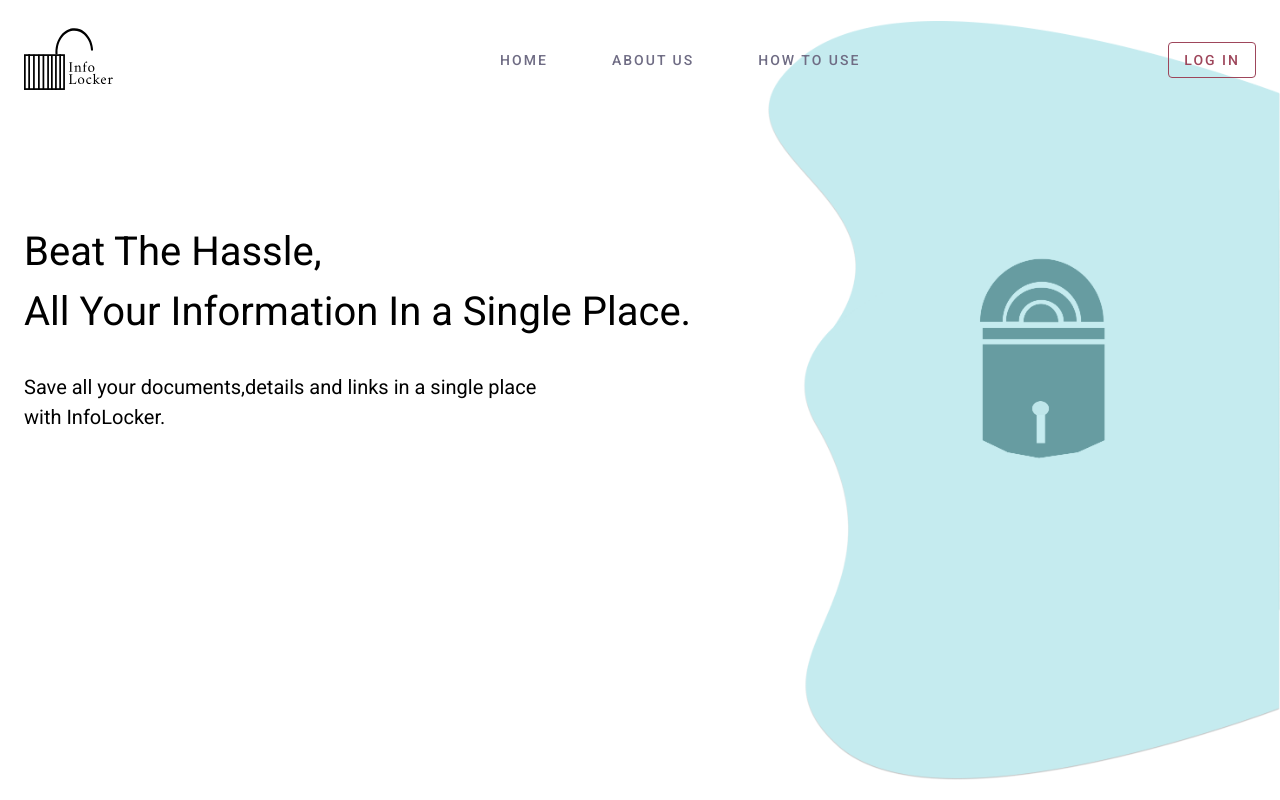
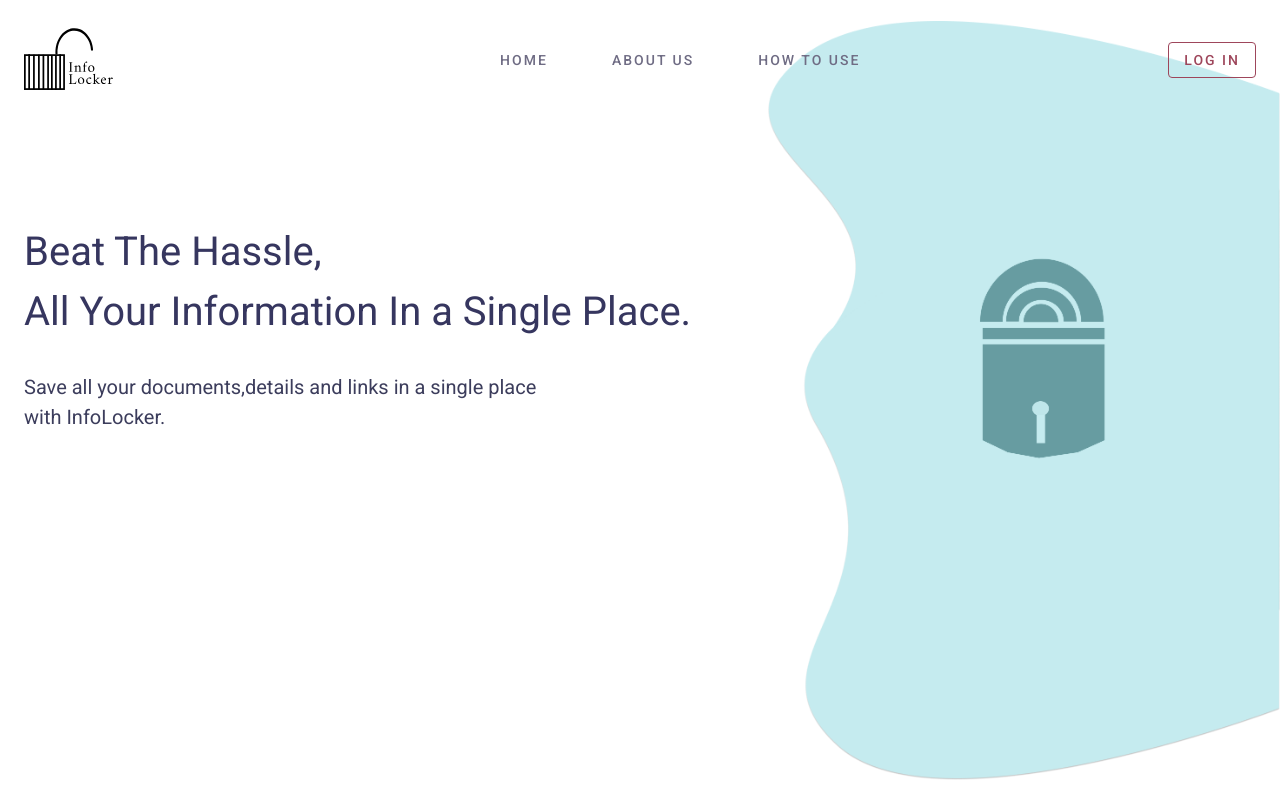
Before and after one commit to Rutwik1801/InfoLocker, a React (Create React App) app in the folder infolocker/: page / in a window 1280 px wide. Built offline with nearby package versions, Linux system fonts and the light colour scheme.

Commit message:
errors fixed

```diff
--- a/infolocker/src/components/LandingPage.js
+++ b/infolocker/src/components/LandingPage.js
@@ -7,16 +7,16 @@
     <div className='container' style={{backgroundImage:`url(${background})`,height:"100vh",backgroundSize:"40%",backgroundRepeat:"no-repeat",backgroundPosition:"right"}}>
             <Navbar isLoggedIn={false}/>
             <Container sx={{display:'flex',flexDirection:'column',alignItems:'flex-start',marginTop:'8%',textAlign:'center'}}>
-                <Typography  fontSize={40} >
+                <Typography  fontSize={40} sx={{color:"#36365F"}}>
                     Beat The Hassle,
                 </Typography>
-                <Typography fontSize={40}>
+                <Typography fontSize={40} sx={{color:"#36365F"}}>
                     All Your Information In a Single Place.
                 </Typography>
-                <Typography fontSize={20} sx={{marginTop:"30px"}}>
+                <Typography fontSize={20} sx={{marginTop:"30px",color:'#3C3D5C'}}>
                     Save all your documents,details and links in a single place
                 </Typography>
-                <Typography fontSize={20}>
+                <Typography fontSize={20} sx={{color:'#3C3D5C'}}>
                    with InfoLocker.
                 </Typography>
             </Container>
--- a/infolocker/src/components/Navbar.js
+++ b/infolocker/src/components/Navbar.js
@@ -53,7 +53,7 @@
               onClick={handleOpenNavMenu}
               color="inherit"
             >
-              <MenuIcon />
+              <MenuIcon sx={{color:"black"}} />
             </IconButton>
             <Menu
               id="menu-appbar"
```
